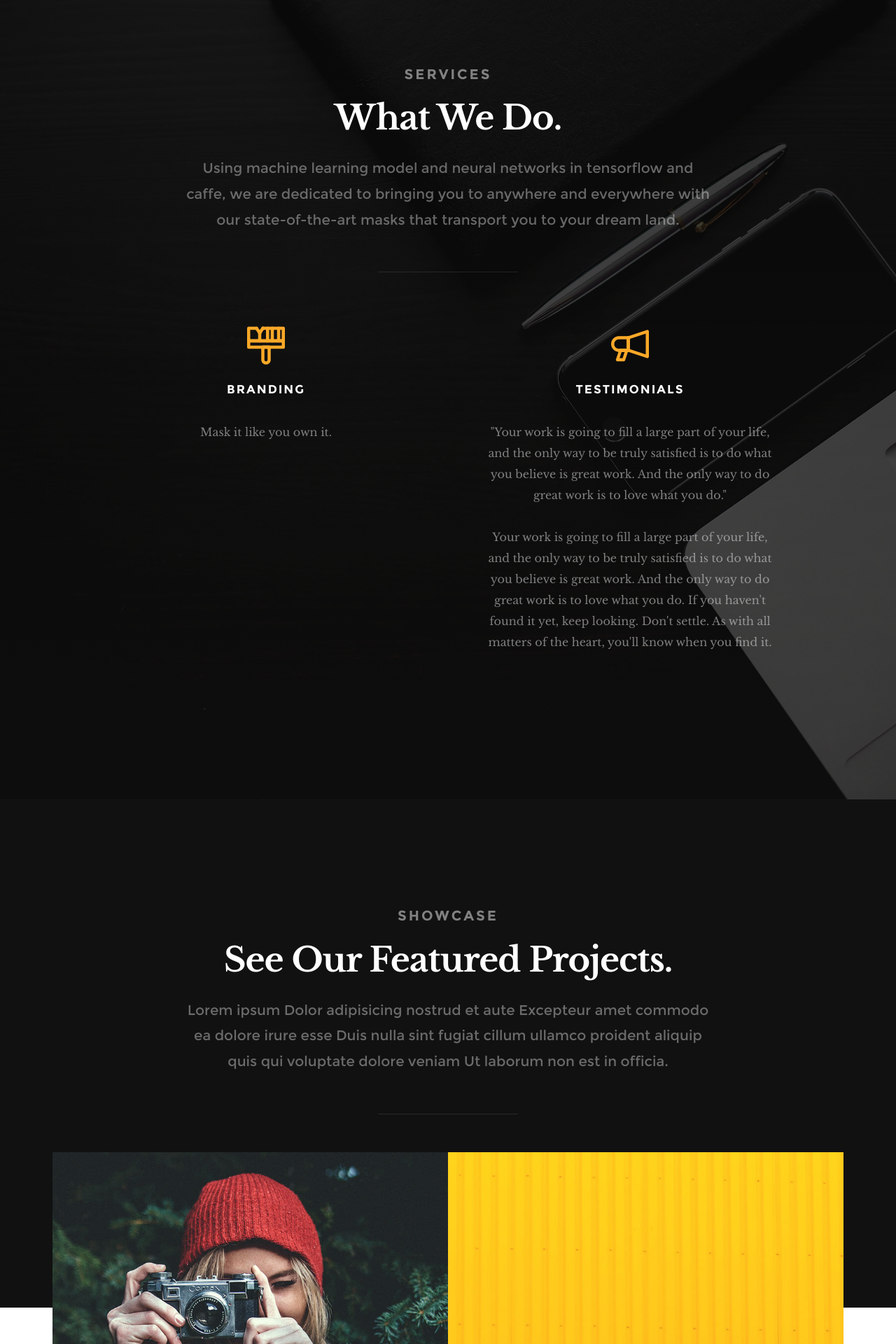
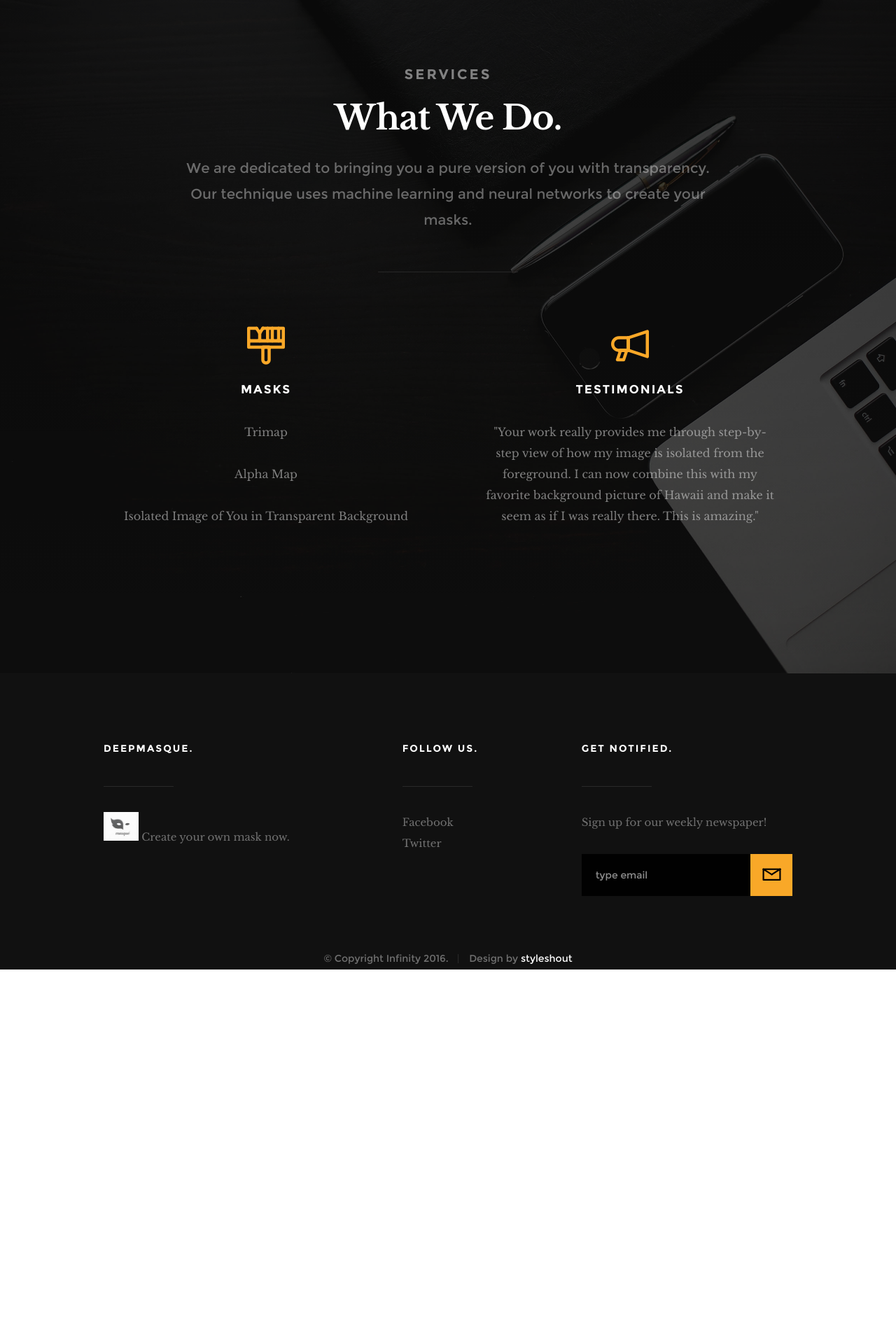
Before and after one commit to spianks/IEOR135_website, a Flask app: page / in a window 1280 px wide. Shown: the part 1560-3480 px from the top of the page at 70% size. After the commit the page ends 2945 px from the top, so only its background shows below. Run offline with Flask 2, Linux system fonts and the light colour scheme; some web fonts are replaced.

Commit message:
done except functions

```diff
--- a/templates/index.html
+++ b/templates/index.html
@@ -40,9 +40,9 @@
    ================================================== -->
    <header>
 
-   	<div class="header-logo">
-	      <a href="index.html">Masque</a>
-	   </div>
+<!--    	<div class="header-logo">
+	      <a href="../templates/index.html">Masque</a>
+	   </div>  -->
 
 		<a id="header-menu-trigger" href="#0">
 		 	<span class="header-menu-text">Menu</span>
@@ -58,9 +58,9 @@
 			<ul class="nav-list">
 				<li class="current"><a class="smoothscroll" href="#home" title="">Home</a></li>
 				<li><a class="smoothscroll" href="#about" title="">About</a></li>
-				<li><a class="smoothscroll" href="#services" title="">Services!!</a></li>
-				<li><a class="smoothscroll" href="#portfolio" title="">Works</a></li>
-				<li><a class="smoothscroll" href="#contact" title="">Contact</a></li>
+				<li><a class="smoothscroll" href="#services" title="">Services</a></li>
+				<!-- <li><a class="smoothscroll" href="#portfolio" title="">Works</a></li> -->
+				<!-- <li><a class="smoothscroll" href="#contact" title="">Contact</a></li>						 -->
 			</ul>
 
 		</nav>  <!-- end #menu-nav-wrap -->
@@ -97,8 +97,8 @@
 								    <label color = "white">Filename must have either the words "Image" or "Trimap"</label>
 								    <input color:#630; background:#ffc none; font-size:160%; font-family:Courier,monospace; font-weight:bold type="file" id="image_uploads" name="image_uploads" accept=".jpg, .jpeg, .png" value = "Upload" >
 								  </div>
-								  <div>
-								  </div>
+								 <!--  <div>
+								  </div> -->
 								  <div class="preview">
 								    <!-- <p>No files currently selected for upload</p> -->
 								  </div>
@@ -141,7 +141,7 @@
 
 				<div class="intro">
 					<h3 class="animate-this">About Us</h3>
-	   			<p class="lead animate-this"><span>DeepMasque</span> creates the real you in your own world. We are composed of creative designers and experienced developers.</p>
+	   			<p class="lead animate-this"><span>DeepMasque</span> reveals the real you in your own world. We are composed of creative designers and experienced developers.</p>
 				</div>
 
    		</div> <!-- end col-full  -->
@@ -163,7 +163,7 @@
    				<h3>Services</h3>
    			   <h1>What We Do.</h1>
 
-   			   <p class="lead">Using machine learning model and neural networks in tensorflow and caffe, we are dedicated to bringing you to anywhere and everywhere with our state-of-the-art masks that transport you to your dream land.</p>
+   			   <p class="lead">We are dedicated to bringing you a pure version of you with transparency. Our technique uses machine learning and neural networks to create your masks.</p>
 
    	   </div> <!-- end col-full -->
    	</div> <!-- end row -->
@@ -177,10 +177,12 @@
 	      		<span class="icon"><i class="icon-paint-brush"></i></span>
 
 	            <div class="service-content">
-	            	<h3 class="h05">Branding</h3>
+	            	<h3 class="h05">Masks</h3>
 
-		            <p>Mask it like you own it.
+		            <p>Trimap
 	         		</p>
+	         		<p>Alpha Map</p>
+	         		<p>Isolated Image of You in Transparent Background</p>
 	         	</div>
 
 				</div> <!-- end bgrid -->
@@ -198,13 +200,13 @@
 
 
 
-		            <p>"Your work is going to fill a large part of your life, and the only way to be truly satisfied is to do what you believe is great work. And the only way to do great work is to love what you do."</p>
+		            <p>"Your work really provides me through step-by-step view of how my image is isolated from the foreground. I can now combine this with my favorite background picture of Hawaii and make it seem as if I was really there. This is amazing."</p>
 	            </div>
 
 
 
 
-            			<ul class="slides">
+ <!--            			<ul class="slides">
 
                				<li>
 			                  <p>
@@ -213,7 +215,7 @@
 			                  If you haven't found it yet, keep looking. Don't settle. As with all matters of the heart, you'll know when you find it.
 			                  </p>
 			                 </li>
-			             </ul>
+			             </ul> -->
 
 
 				</div> <!-- end bgrid -->
@@ -227,7 +229,7 @@
 
    <!-- portfolio
    ================================================== -->
-   <section id="portfolio">
+ <!--   <section id="portfolio">
 
    	<div class="intro-wrap">
 
@@ -238,15 +240,16 @@
 
 		   		<p class="lead">Lorem ipsum Dolor adipisicing nostrud et aute Excepteur amet commodo ea dolore irure esse Duis nulla sint fugiat cillum ullamco proident aliquip quis qui voluptate dolore veniam Ut laborum non est in officia.</p>
 	   		</div>
-	   	</div> <!-- end row section-intro -->
+	   	</div>
+	   	<!-- end row section-intro -->
+	<!-- </div>  -->
+	<!-- end intro-wrap -->
 
-   	</div> <!-- end intro-wrap -->
+   	<!-- <div class="row portfolio-content"> -->
+   		<!-- <div class="col-twelve"> -->
+   			<!-- <div id="folio-wrap" class="bricks-wrapper">					 -->
 
-   	<div class="row portfolio-content">
-   		<div class="col-twelve">
-   			<div id="folio-wrap" class="bricks-wrapper">
-
-   				<div class="brick folio-item">
+   				<!-- <div class="brick folio-item">
 	               <div class="item-wrap animate-this" data-src="../static/images/portfolio/gallery/g-shutterbug.jpg" data-sub-html="#01" >
 	                  <a href="#" class="overlay">
 	                  	<img src="../static/images/portfolio/shutterbug.jpg" alt="Skaterboy">
@@ -255,20 +258,20 @@
 		     					      Web Development
 		     					   </span>
 		     					   <h3 class="folio-title">Shutterbug</h3>
-		     					</div>
-	                  </a>
+		     					</div>           -->
+	                 <!--  </a>
 	                  <a href="https://www.behance.net/" class='details-link' title="details">
 	                  	<i class="icon-link"></i>
 	                  </a>
-	               </div> <!-- end item-wrap -->
+	               </div> <! end item-wrap -->
 
-						<div id="01" class='hide'>
+						<!-- <div id="01" class='hide'>
 							<h4>Shutterbug</h4>
 							<p>Lorem ipsum Dolor deserunt labore sint officia. Magna et aute enim proident tempor sunt quis nulla voluptate fugiat velit. <a href="https://www.behance.net/">Details</a></p>
-						</div>
-	        		</div> <!-- end folio-item -->
+						</div> -->
+	        		<!-- </div> end folio-item -->
 
-	        		<div class="brick folio-item">
+	        		<!-- <div class="brick folio-item">
 	               <div class="item-wrap animate-this" data-src="../static/images/portfolio/gallery/g-yellowwall.jpg" data-sub-html="#02">
 	                  <a href="#" class="overlay">
 	                  	<img src="../static/images/portfolio/yellowwall.jpg" alt="Shutterbug">
@@ -277,19 +280,19 @@
 		     					      Marketing
 		     					   </span>
 		     					   <h3 class="folio-title">Yellow Wall</h3>
-		     					</div>
-	                  </a>
+		     					</div>    -->
+	                 <!--  </a>
 	                  <a href="https://www.behance.net/" class='details-link' title="details">
 	                  	<i class="icon-link"></i>
 	                  </a>
-	               </div> <!-- end item-wrap -->
+	               </div> --> <!-- end item-wrap -->
 
-	               <div id="02" class='hide'>
+	              <!--  <div id="02" class='hide'>
 							<h4>Yellow Wall</h4>
 							<p>Lorem ipsum Dolor deserunt labore sint officia. Magna et aute enim proident tempor sunt quis nulla voluptate fugiat velit. <a href="https://www.behance.net/">Details</a></p>
 						</div>
-	        		</div> <!-- end folio-item -->
-
+	        		</div> --> <!-- end folio-item -->
+<!--
 	        		<div class="brick folio-item">
 	               <div class="item-wrap animate-this" data-src="../static/images/portfolio/gallery/g-architecture.jpg" data-sub-html="#03" >
 	                  <a href="#" class="overlay">
@@ -299,20 +302,20 @@
 		     					      Web Design
 		     					   </span>
 		     					   <h3 class="folio-title">Architecture</h3>
-		     					</div>
-	                  </a>
+		     					</div>  -->
+	               <!--    </a>
 	                  <a href="https://www.behance.net/" class='details-link' title="details">
 	                  	<i class="icon-link"></i>
 	                  </a>
-	               </div> <!-- end item-wrap -->
+	               </div> end item-wrap
 
 	               <div id="03" class='hide'>
 							<h4>Architecture</h4>
 							<p>Lorem ipsum Dolor deserunt labore sint officia. Magna et aute enim proident tempor sunt quis nulla voluptate fugiat velit. <a href="https://www.behance.net/">Details</a></p>
 						</div>
-	        		</div> <!-- end folio-item -->
+	        		</div>  --><!-- end folio-item -->
 
-					<div class="brick folio-item">
+					<!-- <div class="brick folio-item">
 	               <div class="item-wrap animate-this"  data-src="../static/images/portfolio/gallery/g-minimalismo.jpg"  data-sub-html="#04" >
 	                  <a href="#" class="overlay">
 	                  	<img src="../static/images/portfolio/minimalismo.jpg" alt="Minimalismo">
@@ -321,20 +324,20 @@
 		     					      Web Design
 		     					   </span>
 		     					   <h3 class="folio-title">Minimalismo</h3>
-		     					</div>
-	                  </a>
+		     					</div>    -->
+	               <!--    </a>
 	                  <a href="https://www.behance.net/" class='details-link' title="details">
 	                  	<i class="icon-link"></i>
 	                  </a>
 	               </div> <!-- end item-wrap -->
 
-	               <div id="04" class='hide'>
+	              <!--  <div id="04" class='hide'>
 							<h4>Minimalismo</h4>
 							<p>Lorem ipsum Dolor deserunt labore sint officia. Magna et aute enim proident tempor sunt quis nulla voluptate fugiat velit. <a href="https://www.behance.net/">Details</a></p>
 						</div>
-	        		</div> <!-- end folio-item -->
+	        		</div>  --> <!-- end folio-item -->
 
-					<div class="brick folio-item">
+					<!-- <div class="brick folio-item">
 	               <div class="item-wrap animate-this"  data-src="../static/images/portfolio/gallery/g-skaterboy.jpg"  data-sub-html="#05" >
 	                  <a href="#" class="overlay">
 	                  	<img src="../static/images/portfolio/skaterboy.jpg" alt="Bicycle">
@@ -343,20 +346,20 @@
 		     					      Branding
 		     					   </span>
 		     					   <h3 class="folio-title">Skaterboy</h3>
-		     					</div>
-	                  </a>
+		     					</div>   -->
+	                <!--   </a>
 	                  <a href="https://www.behance.net/" class='details-link' title="details">
 	                  	<i class="icon-link"></i>
 	                  </a>
 	               </div> <!-- end item-wrap -->
 
-	               <div id="05" class='hide'>
+	               <!-- <div id="05" class='hide'>
 							<h4>Skaterboy</h4>
 							<p>Lorem ipsum Dolor deserunt labore sint officia. Magna et aute enim proident tempor sunt quis nulla voluptate fugiat velit. <a href="https://www.behance.net/">Details</a></p>
 						</div>
-	        		</div> <!-- end folio-item -->
+	        		</div> -->  <!-- end folio-item -->
 
-					<div class="brick folio-item">
+					<!-- <div class="brick folio-item">
 	               <div class="item-wrap animate-this"  data-src="../static/images/portfolio/gallery/g-salad.jpg"  data-sub-html="#06">
 	                  <a href="#" class="overlay">
 	                  	<img src="../static/images/portfolio/salad.jpg" alt="Salad">
@@ -365,81 +368,26 @@
 		     					      Branding
 		     					   </span>
 		     					   <h3 class="folio-title">Salad</h3>
-		     					</div>
-	                  </a>
+		     					</div>  -->
+	                  <!-- </a>
 	                  <a href="https://www.behance.net/" class='details-link' title="details">
 	                  	<i class="icon-link"></i>
 	                  </a>
-	               </div> <!-- end item-wrap -->
+	               </div>  --><!-- end item-wrap -->
 
-	               <div id="06" class='hide'>
+	               <!-- <div id="06" class='hide'>
 							<h4>Salad</h4>
 							<p>Lorem ipsum Dolor deserunt labore sint officia. Magna et aute enim proident tempor sunt quis nulla voluptate fugiat velit. <a href="www.behance.net">Details</a></p>
 						</div>
-	        		</div> <!-- end folio-item -->
+	        		</div>  --><!-- end folio-item -->
 
-   			</div> <!-- end folio-wrap -->
-   		</div> <!-- end twelve -->
-   	</div> <!-- end portfolio-content -->
+   			<!-- </div> end folio-wrap -->
+   		<!-- </div> end twelve -->
+   	<!-- </div> end portfolio-content   	 -->
 
-   </section>  <!-- end portfolio -->
+   <!-- </section>  end portfolio -->
 
 
-   <!-- Testimonials Section
-   ================================================== -->
-   <section id="testimonials">
-
-   	<div class="row">
-   		<div class="col-twelve">
-   			<h2 class="animate-this">What They Say About Us.</h2>
-   		</div>
-   	</div>
-
-      <div class="row flex-container">
-
-         <div id="testimonial-slider" class="flex-slider animate-this">
-
-            <ul class="slides">
-
-               <li>
-                  <p>
-                  Your work is going to fill a large part of your life, and the only way to be truly satisfied is
-                  to do what you believe is great work. And the only way to do great work is to love what you do.
-                  If you haven't found it yet, keep looking. Don't settle. As with all matters of the heart, you'll know when you find it.
-                  </p>
-
-                  <div class="testimonial-author">
-                    	<img src="../static/images/avatars/user-02.jpg" alt="Author image">
-                    	<div class="author-info">
-                    		Steve Jobs
-                    		<span class="position">CEO, Apple.</span>
-                    	</div>
-                  </div>
-             	</li> <!-- end slide -->
-
-               <li>
-                  <p>
-                  This is Photoshop's version  of Lorem Ipsum. Proin gravida nibh vel velit auctor aliquet.
-                  Aenean sollicitudin, lorem quis bibendum auctor, nisi elit consequat ipsum, nec sagittis sem
-                  nibh id elit. Duis sed odio sit amet nibh vulputate cursus a sit amet mauris.
-                  </p>
-
-               	<div class="testimonial-author">
-                    	<img src="../static/images/avatars/user-03.jpg" alt="Author image">
-                    	<div class="author-info">
-                    		John Doe
-                    		<span>CEO, ABC Corp.</span>
-                    	</div>
-                  </div>
-               </li> <!-- end slide -->
-
-            </ul> <!-- end slides -->
-
-         </div> <!-- end testimonial-slider -->
-
-      </div> <!-- end flex-container -->
-
-   </section> <!-- end testimonials -->
 
 
 	<!-- stats
@@ -458,8 +406,9 @@
 	      	<div class="col-five tab-full footer-about">
 
 	            <h4 class="h05">DeepMasque.</h4>
+	            <img width = "50px" height = "50px" src="../static/masque.png" alt="masque">
 
-	            <p>Proin eget tortor risus. Mauris blandit aliquet elit, eget tincidunt nibh pulvinar a. Praesent sapien massa, convallis a pellentesque nec, egestas non nisi. Mauris blandit aliquet elit, eget tincidunt nibh pulvinar a. Nulla porttitor accumsan tincidunt. Nulla porttitor accumsan tincidunt. Proin eget tortor risus.</p>
+	            Create your own mask now.
 
 		      </div> <!-- end footer-about -->
 
@@ -468,11 +417,11 @@
 	      		<h4 class="h05">Follow Us.</h4>
 
 	      		<ul class="list-links">
-	      			<li><a href="#">Facebook</a></li>
-						<li><a href="#">Twitter</a></li>
-						<li><a href="#">Instagram</a></li>
+	      			<li><a href="https://facebook.com">Facebook</a></li>
+					<li><a href="https://twitter.com">Twitter</a></li>
+<!-- 						<li><a href="#">Instagram</a></li>
 						<li><a href="#">Behance</a></li>
-						<li><a href="#">Dribble</a></li>
+						<li><a href="#">Dribble</a></li> -->
 					</ul>
 
 	      	</div> <!-- end footer-social -->
@@ -481,7 +430,7 @@
 
 	      		<h4 class="h05">Get Notified.</h4>
 
-	      		<p>Mauris blandit aliquet elit, eget tincidunt nibh pulvinar a. Praesent sapien massa.</p>
+	      		<p>Sign up for our weekly newspaper!</p>
 
 	      		<div class="subscribe-form">
 
```
Also changed, not shown: templates/post_result.html (+40 -69 lines), static/images/uploads/Screen Shot 2018-01-13 at 10.34.42 PM.png (added), static/images/uploads/Screen Shot 2018-01-23 at 4.03.02 PM.png (added), static/images/uploads/unnamed-1.png (added), static/images/uploads/unnamed.png (added).
